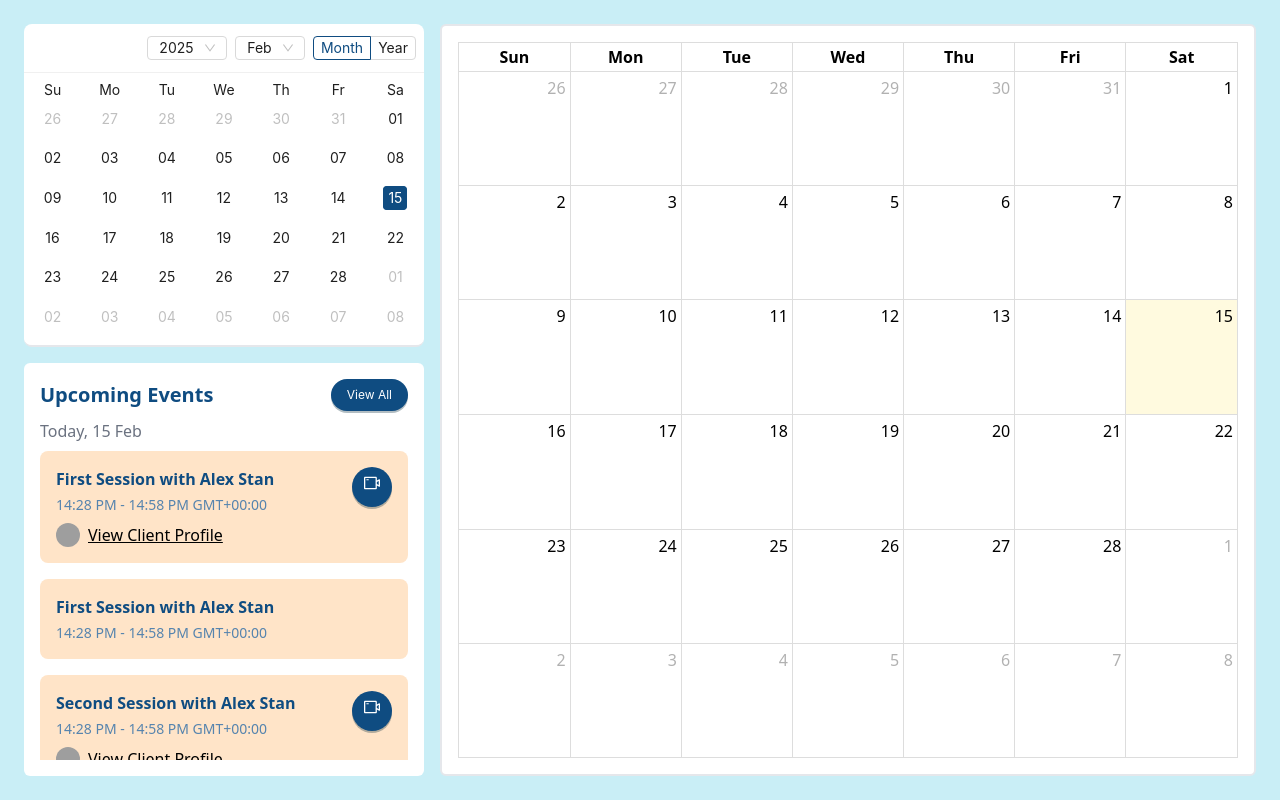
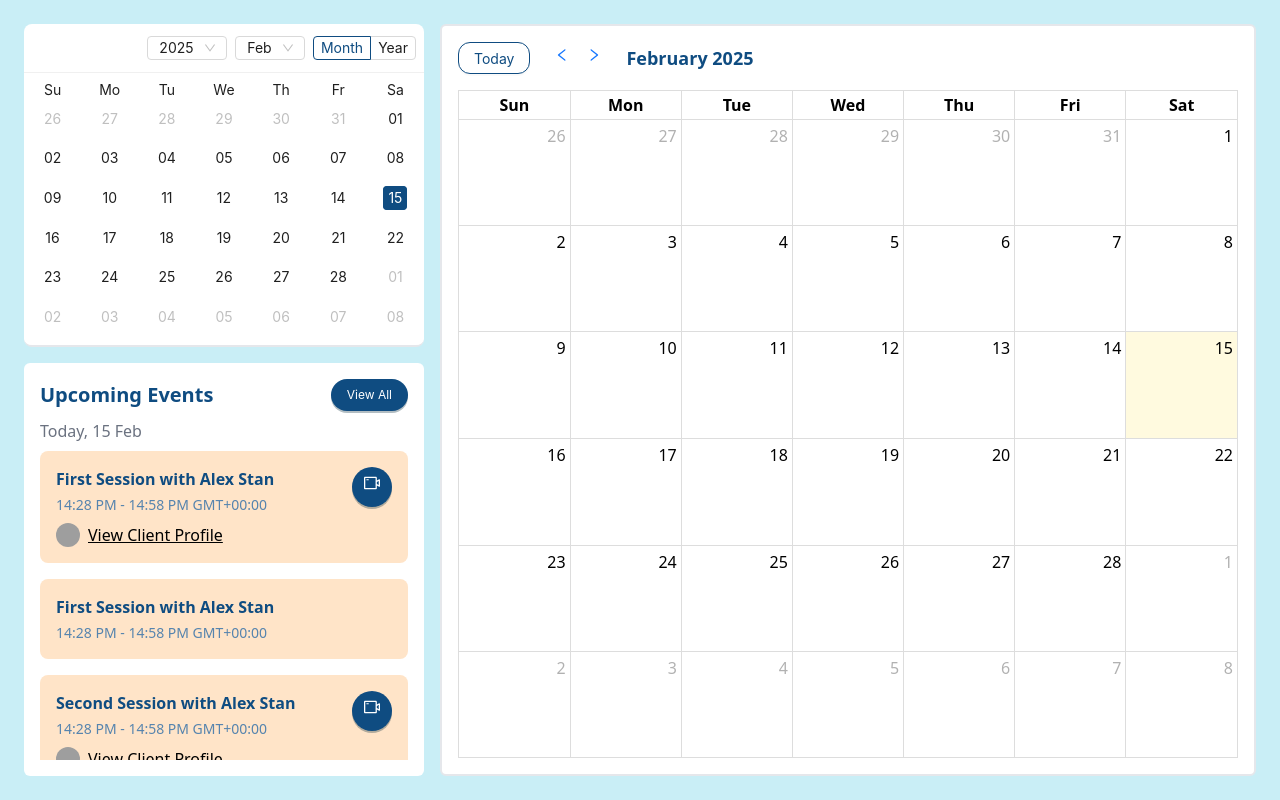
Before and after one commit to HieuHo-hdh/calendar-events, a React (Vite) app: page / in a window 1280 px wide. Built offline with nearby package versions, Linux system fonts and the light colour scheme; grey boxes are pictures that could not be loaded.

Commit message:
Handle click prev, next, today

```diff
--- a/src/App.tsx
+++ b/src/App.tsx
@@ -2,6 +2,7 @@ import './App.css'
 import { ConfigProvider } from 'antd';
 import { AppProvider } from '@/context/appContext'
 import CalendarPage from '@/pages/Calendar'
+import { CalendarContextProvider } from '@/context/calendarContext';
 
 function App() {
   return (
@@ -13,7 +14,9 @@ function App() {
       }}
     >
       <AppProvider>
-        <CalendarPage />
+        <CalendarContextProvider>
+          <CalendarPage />
+        </CalendarContextProvider>
       </AppProvider>
     </ConfigProvider>
   )
--- a/src/components/Calendar/MainCalendar.tsx
+++ b/src/components/Calendar/MainCalendar.tsx
@@ -1,12 +1,75 @@
-import { FC } from "react"
+import { FC, useContext, useMemo, useRef } from "react"
 import FullCalendar from "@fullcalendar/react"
 import dayGridPlugin from '@fullcalendar/daygrid'
-import interactionPlugin from '@fullcalendar/interaction'
+import interactionPlugin, { DateClickArg } from '@fullcalendar/interaction'
+import { Button } from "antd"
+import { LeftOutlined, RightOutlined } from "@ant-design/icons"
+import dayjs from "dayjs"
+import { CalendarContext } from "@/context/calendarContext"
 
 const MainCalendar: FC = () => {
+  const calendarRef = useRef<FullCalendar>(null);
+
+  const context = useContext(CalendarContext);
+  if (!context) throw new Error("Context is undefined");
+  const { selectedDate, setSelectedDate } = context ?? {};
+
+  const handleToday = (): void => {
+    if (calendarRef.current) {
+      calendarRef.current.getApi().today()
+      setSelectedDate(dayjs())
+    }
+  }
+
+  const handlePrevMonth = (): void => {
+    if (calendarRef.current) {
+      calendarRef.current.getApi().prev()
+      const prevMonth = dayjs(selectedDate).add(-1, 'month');
+      setSelectedDate(prevMonth)
+    }
+  }
+
+  const handleNextMonth = (): void => {
+    if (calendarRef.current) {
+      calendarRef.current.getApi().next()
+      const nextMonth = dayjs(selectedDate).add(1, 'month');
+      setSelectedDate(nextMonth);
+    }
+  }
+
+  const currentDate = useMemo(() => {
+    return dayjs(selectedDate).format('MMMM	YYYY')
+  }, [selectedDate])
+
+  const handleDateClick = (event: DateClickArg): void => {
+    // TODO: Show modal here
+    console.log('Clicked on: ', event.date)
+  }
+
   return (
     <div className="full-calender-component flex flex-col bg-white border-solid border-gray-200 border-2 p-4 flex-auto xl:flex-1 h-[calc(100vh-2rem)] xl:h-[unset] rounded-md">
+      <div className="flex flex-row mb-4 gap-4 items-center">
+        <Button type="default" className="rounded-xl border-blue-dark text-blue-dark hover:text-blue-light hover:border-blue-light" onClick={handleToday}>Today</Button>
+        <div>
+          <Button
+            type="link"
+            className="text-blue-dark hover:text-blue-light rounded-full"
+            size="middle"
+            icon={<LeftOutlined className="w-full"/>}
+            onClick={handlePrevMonth}
+          />
+          <Button
+            type="link"
+            className="text-blue-dark hover:text-blue-light rounded-full"
+            size="middle"
+            icon={<RightOutlined className="w-full" />}
+            onClick={handleNextMonth}
+          />
+        </div>
+        <span className="text-blue-dark font-semibold text-lg">{currentDate}</span>
+      </div>
       <FullCalendar
+        ref={calendarRef}
         height={'100%'}
         plugins={[dayGridPlugin, interactionPlugin]}
         headerToolbar={false}
@@ -16,6 +79,7 @@ const MainCalendar: FC = () => {
         selectMirror={true}
         dayMaxEvents={true}
         events={[]}
+        dateClick={handleDateClick}
       />
     </div>
   )
--- a/src/components/Calendar/UpcomingEvents/EventCard.tsx
+++ b/src/components/Calendar/UpcomingEvents/EventCard.tsx
@@ -1,6 +1,6 @@
 import { FC, useMemo } from "react"
 import { Button, Tooltip } from "antd"
-import { VideoCameraOutlined } from '@ant-design/icons'
+import { VideoCameraOutlined } from "@ant-design/icons"
 import { Event } from "@/model/event.model"
 import { handleDisplayEventDuration } from "@/utils/dateTime.util"
 import { EVENT_TYPE } from "@/constants/event.constant"
--- /dev/null
+++ b/src/context/calendarContext.tsx
@@ -0,0 +1,25 @@
+import dayjs, { Dayjs } from "dayjs";
+import { createContext, FC, ReactNode, useState } from "react";
+
+type CalendarContextType = {
+  selectedDate: Dayjs | undefined;
+  setSelectedDate: (value: Dayjs | undefined) => void;
+}
+
+const CalendarContext = createContext<CalendarContextType | undefined>(undefined);
+
+type CalendarContextProps = {
+  children: ReactNode
+}
+
+const CalendarContextProvider: FC<CalendarContextProps> = ({ children }) => {
+  const [selectedDate, setSelectedDate] = useState<Dayjs | undefined>(dayjs())
+
+  return <CalendarContext.Provider
+    value={{ selectedDate, setSelectedDate }}
+  >
+    {children}
+  </CalendarContext.Provider>
+};
+
+export { CalendarContext, CalendarContextProvider };
```
